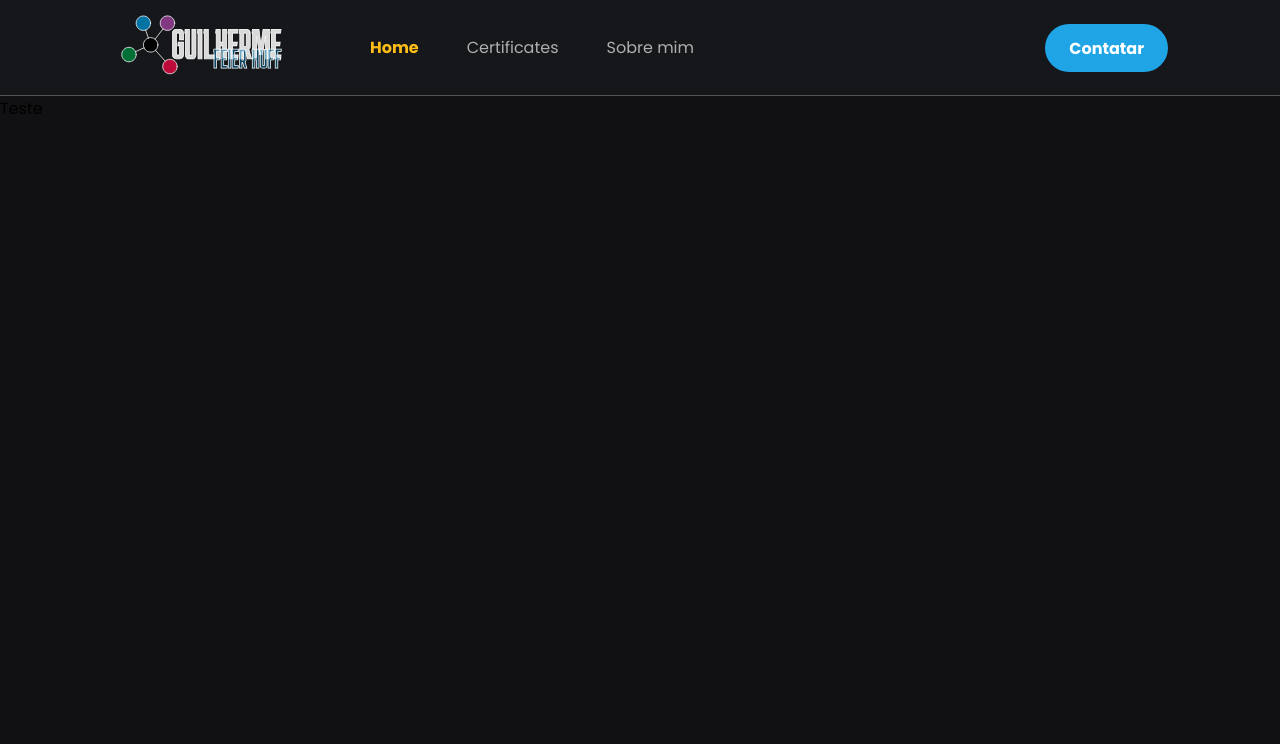
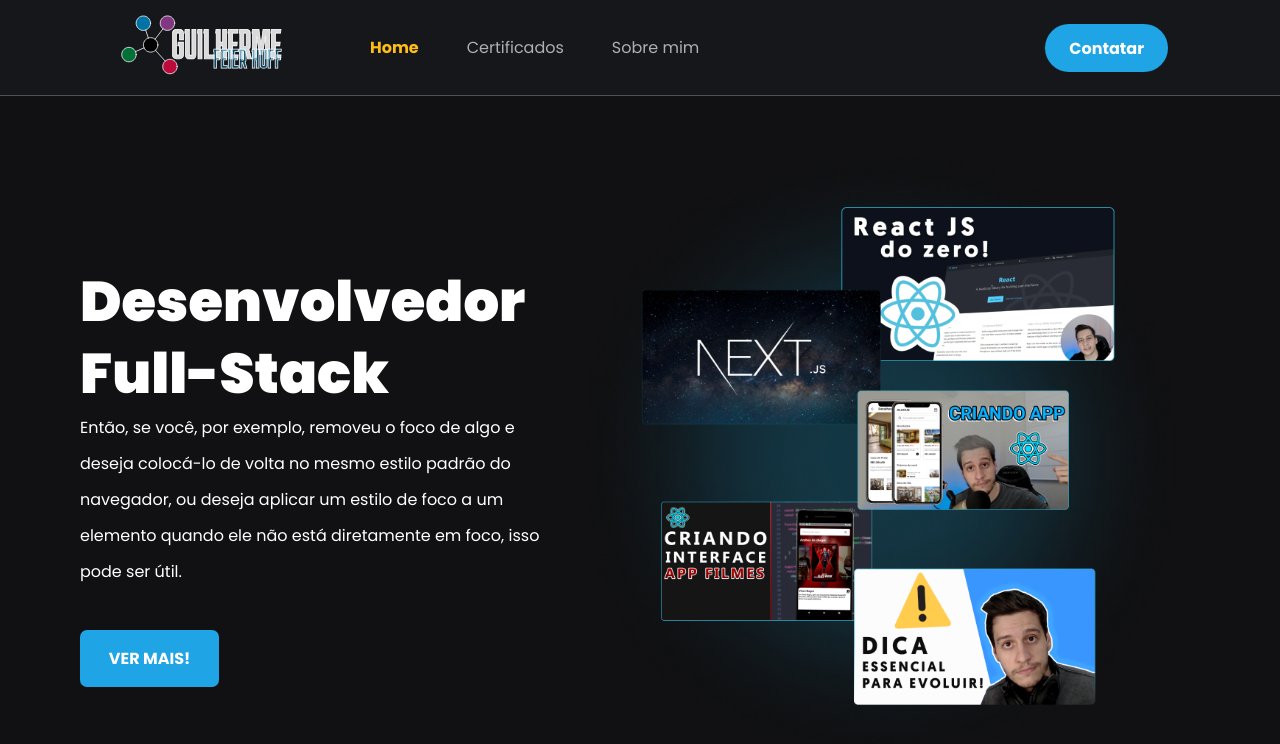
Before and after one commit to guihuff/portifolioPrismic, a Next.js app: page / in a window 1280 px wide. Shown: the top 744 px of the page. Built offline with nearby package versions, Linux system fonts and the light colour scheme.

Commit message:
home page part 1

```diff
--- a/src/components/Header/index.tsx
+++ b/src/components/Header/index.tsx
@@ -17,7 +17,7 @@
           </ActiveLink>
 
           <ActiveLink href={'/certificates'} activeClassName={styles.active} >
-            <a>Certificates</a>
+            <a>Certificados</a>
           </ActiveLink>
 
           <ActiveLink href={'/sobre'} activeClassName={styles.active}>
--- a/src/pages/index.tsx
+++ b/src/pages/index.tsx
@@ -1,10 +1,29 @@
 import Head from 'next/head'
-
+import styles from '../styles/home.module.scss'
 
 export default function Home() {
   return (
-      <main>
-        Teste
+    <>
+      <Head>
+        <title>Home - Huff, G F.</title>
+      </Head>
+      <main className={styles.container}>
+        <div className={styles.containerHeader}>
+          <section className={styles.ctaText}>
+            <h1>Desenvolvedor Full-Stack</h1>
+            <span>Então, se você, por exemplo, removeu o foco de algo e deseja colocá-lo de volta no mesmo estilo padrão do navegador, ou deseja aplicar um estilo de foco a um elemento quando ele não está diretamente em foco, isso pode ser útil. </span>
+            <a>
+              <button>
+                VER MAIS!
+              </button>
+            </a>
+          </section>
+          <img
+              src='/images/banner-conteudos.png'
+              alt="Conteúdos Sujeito Programador"
+          />
+        </div>
       </main>
+    </>
   )
 }
--- /dev/null
+++ b/src/styles/home.module.scss
@@ -0,0 +1,47 @@
+.container {
+  display: block;
+}
+
+.containerHeader {
+  min-height: calc(100vh - 5rem);
+  margin: 0 auto;
+  max-width: 1120px;
+
+  display: flex;
+  align-items: center;
+  justify-content: space-between;
+
+  img {
+    max-width: 640px;
+  }
+}
+
+.ctaText {
+  max-width: 600px;
+
+  h1 {
+    font-size: 3.5rem;
+    line-height: 4.5rem;
+    font-weight: 900;
+    margin-top: 2.5rem;
+    color: var(--white);
+  }
+
+  span {
+    font-size: 1rem;
+    line-height: 2.25rem;
+    color: var(--white);
+    display: block;
+  }
+
+  button {
+    background-color: var(--blue-900);
+    border: 0;
+    padding: 1rem 1.8rem;
+    margin-top: 2.5rem;
+    border-radius: 7px;
+    color: var(--white);
+    font-weight: bold;
+    text-transform: uppercase;
+  }
+}
```
